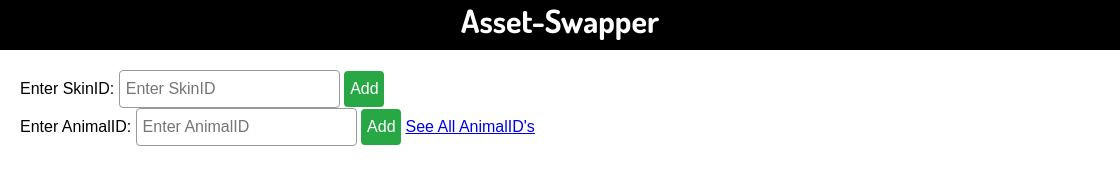
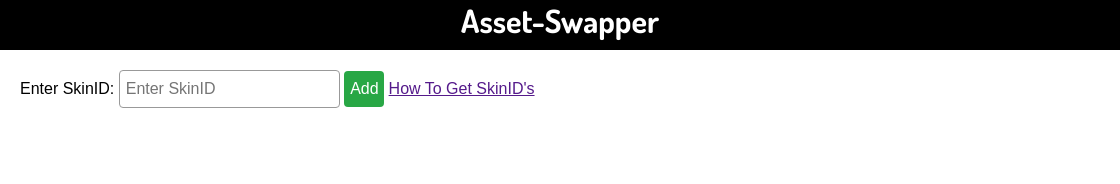
Before and after one commit to SirReadsALot/Deeeep.io-Desktop-Client, an Electron app: page public/assetSwapper.html in a window 1120 px wide. Drawn offline with Linux system fonts and the light colour scheme.

Commit message:
Add files via upload

```diff
--- a/public/assetSwapper.html
+++ b/public/assetSwapper.html
@@ -13,17 +13,11 @@
       <div class="skin-div">
         <label class="skin-label" for="skinID">Enter SkinID: </label>
         <input class="skin-input" type="text" placeholder="Enter SkinID">
-        <button onlick="AddSkin()" class="find-btn">Add</button>
-        <br>
-        <label class="animal-label" for="animalID">Enter AnimalID: </label>
-        <input class="animalID-input" type="text" placeholder="Enter AnimalID">
-        <button onlick="AddSkin()" class="find-btn">Add</button>
-        <a href="https://sralcodeproj.netlify.app/animalid" target="_blank">See All AnimalID's</a>
+        <button onclick="AddSkin()" class="find-btn">Add</button>
+        <a href="" target="_blank">How To Get SkinID's</a>
       </div>
       <div class="package-div">
-				<div class="skin-pack">
-
-				</div>
+				<div class="skin-pack"></div>
       </div>
     </div>
     <style>
@@ -72,13 +66,6 @@
         border: 1px solid #999;
         border-radius: .25rem;
       }
-      .animalID-input {
-        font-size: 1rem;
-        line-height: 1.5;
-        padding: .375rem;
-        border: 1px solid #999;
-        border-radius: .25rem;
-      }
       .package-div {
       	background-color: #ececec;
         margin: 20px;
@@ -92,11 +79,11 @@
     </style>
     <script>
     	  function AddSkin() {
-          console.log("TEST TEST TEST")
-      		const inputValue = document.getElementByClassName("skin-input")[0].value;
-          const AnimalID = document.getElementsByClassName("animalID-input")[0].value;
+      		const inputValue = document.getElementsByClassName("skin-input")[0].value;
+          // const animalID = document.getElementsByClassName("animalID-input")[0].value;
 
-
+          const { ipcRenderer } = require("electron")
+          ipcRenderer.send("setSkin", (inputValue))
       	}
     </script>
   </body>
```
